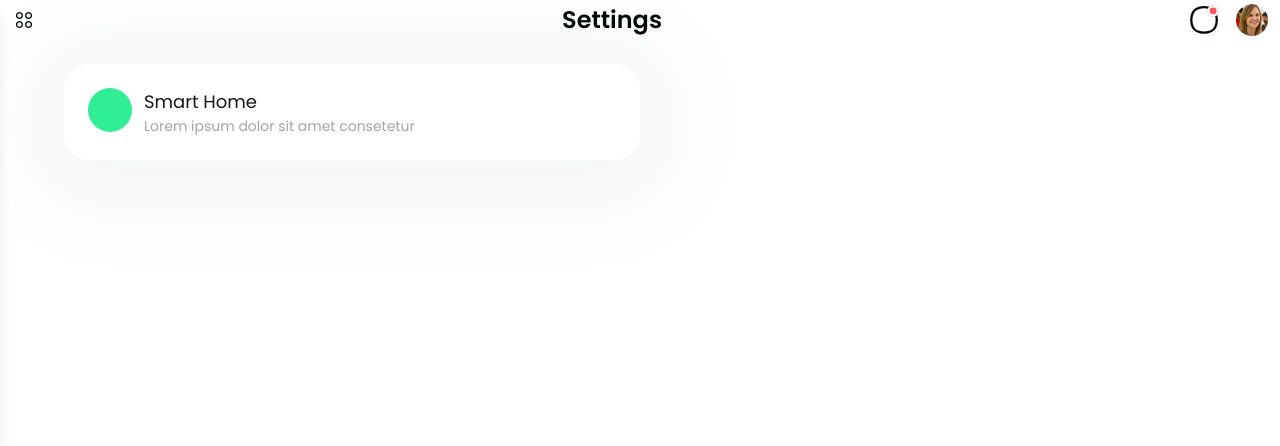
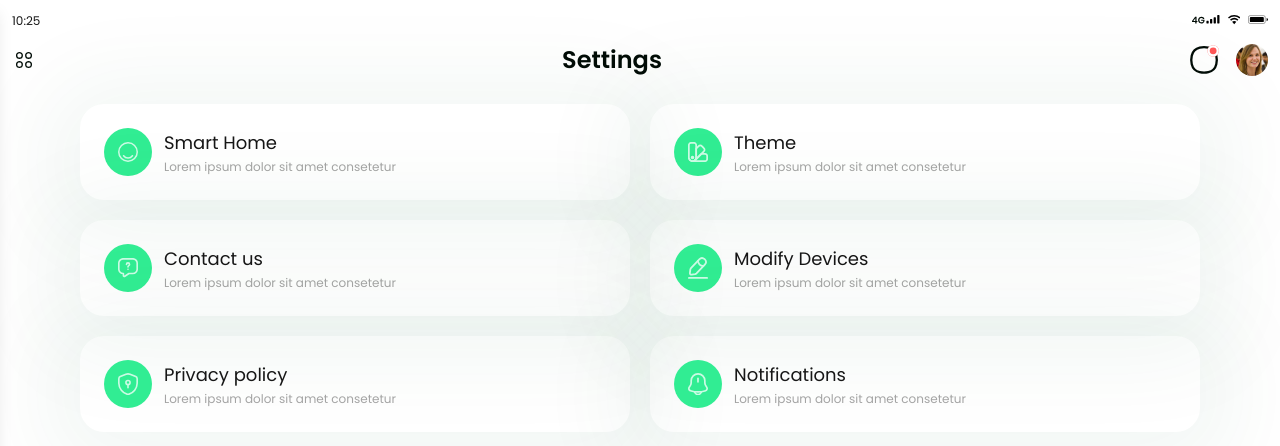
Before and after one commit to ibnul42/kirkglodf-dashboard, a Next.js app: page /settings in a window 1280 px wide. Shown: the top 446 px of the page. Built offline with nearby package versions, Linux system fonts and the light colour scheme.

Commit message:
settings page

```diff
--- a/app/(authenticated)/settings/page.jsx
+++ b/app/(authenticated)/settings/page.jsx
@@ -1,21 +1,42 @@
+import HomeIcon from '@/components/IconComponent/HomeIcon'
 import NavbarWrapper from '@/components/NavbarWrapper'
+import ThemeIcon from '@/components/IconComponent/ThemeIcon'
+import ContactIcon from '@/components/IconComponent/ContactIcon'
+import ModifyIcon from '@/components/IconComponent/ModifyIcon'
+import PrivacyIcon from '@/components/IconComponent/PrivacyIcon'
+import NotificationIcon from '@/components/IconComponent/NotificationIcon'
 import React from 'react'
+import Header from '@/components/Header'
+
+const items = [
+    { title: 'Smart Home', desc: 'Lorem ipsum dolor sit amet consetetur', icon: HomeIcon },
+    { title: 'Theme', desc: 'Lorem ipsum dolor sit amet consetetur', icon: ThemeIcon },
+    { title: 'Contact us', desc: 'Lorem ipsum dolor sit amet consetetur', icon: ContactIcon },
+    { title: 'Modify Devices', desc: 'Lorem ipsum dolor sit amet consetetur', icon: ModifyIcon },
+    { title: 'Privacy policy', desc: 'Lorem ipsum dolor sit amet consetetur', icon: PrivacyIcon },
+    { title: 'Notifications', desc: 'Lorem ipsum dolor sit amet consetetur', icon: NotificationIcon }
+]
 
 export default function SettingsPage() {
     return (
-        <div className='w-full h-full flex flex-col gap-6'>
+        <div className='w-full h-full flex flex-col'>
+            <Header />
             <NavbarWrapper>
                 <h1 className='text-2xl font-semibold text-[#010C06]'>Settings</h1>
             </NavbarWrapper>
-            <section className='flex-1 flex justify-center items-start'>
-                <div className="w-full max-w-6xl grid grid-cols-2">
-                    <div className="px-6 py-6 rounded-3xl shadow-[0_10px_88px_36px_rgba(2,106,56,0.05)] flex gap-3">
-                        <div className="bg-[#31ED93] h-11 w-11 rounded-full"></div>
-                        <div className="h-full flex flex-col justify-around">
-                            <p className='text-lg'>Smart Home</p>
-                            <p className='text-sm text-[rgba(126,126,126,0.7)]'>Lorem ipsum dolor sit amet consetetur</p>
+            <section className='flex-1 flex justify-center items-start px-20 pt-6'>
+                <div className="w-full max-w-6xl grid grid-cols-2 gap-5">
+                    {items.map((item, index) => (
+                        <div key={index} className="px-6 py-6 rounded-3xl shadow-[0_10px_88px_36px_rgba(2,106,56,0.05)] flex gap-3">
+                            <div className="bg-[#31ED93] h-12 w-12 rounded-full flex justify-center items-center">
+                                <item.icon className='w-5 h-auto opacity-75' />
+                            </div>
+                            <div className="h-full flex flex-col justify-around">
+                                <p className='text-lg'>{item.title}</p>
+                                <p className='text-xs text-[rgba(126,126,126,0.7)]'>{item.desc}</p>
+                            </div>
                         </div>
-                    </div>
+                    ))}
                 </div>
             </section>
         </div>
--- /dev/null
+++ b/components/IconComponent/ContactIcon.jsx
@@ -0,0 +1,15 @@
+const ContactIcon = ({ className = "", stroke = "#fff", ...props }) => {
+    return (
+        <svg xmlns="http://www.w3.org/2000/svg" viewBox="0 0 18.305 17.59" className={className}
+            {...props}>
+            <g id="Group_672" data-name="Group 672" transform="translate(-1.25 -1.68)">
+                <path id="Path_1005" data-name="Path 1005" d="M14.6,15.874H11.243L7.5,18.361a.838.838,0,0,1-1.3-.7v-1.79a3.969,3.969,0,0,1-4.2-4.2V6.631a3.969,3.969,0,0,1,4.2-4.2h8.4a3.969,3.969,0,0,1,4.2,4.2v5.042A3.969,3.969,0,0,1,14.6,15.874Z" fill="none" stroke={stroke} stroke-linecap="round" stroke-linejoin="round" stroke-miterlimit="10" stroke-width="1.5" />
+                <path id="Path_1006" data-name="Path 1006" d="M11.735,10.641v-.176a1.316,1.316,0,0,1,.706-1.118,1.288,1.288,0,0,0,.689-1.092,1.395,1.395,0,1,0-2.79,0" transform="translate(-1.332 -0.708)" fill="none" stroke={stroke} stroke-linecap="round" stroke-linejoin="round" stroke-width="1.5" />
+                <path id="Path_1007" data-name="Path 1007" d="M12,13.75H12" transform="translate(-1.597 -1.808)" fill="none" stroke={stroke} stroke-linecap="round" stroke-linejoin="round" stroke-width="1.5" />
+            </g>
+        </svg>
+
+    );
+};
+
+export default ContactIcon;
--- /dev/null
+++ b/components/IconComponent/HomeIcon.jsx
@@ -0,0 +1,13 @@
+const HomeIcon = ({ className = "", stroke = "#fff", ...props }) => {
+    return (
+        <svg xmlns="http://www.w3.org/2000/svg" viewBox="0 0 19.952 19.952" className={className}
+            {...props}>
+            <g id="Group_668" data-name="Group 668" transform="translate(-1.22 -1.25)">
+                <path id="Path_1000" data-name="Path 1000" d="M11.2,20.452A9.226,9.226,0,1,0,1.97,11.226,9.226,9.226,0,0,0,11.2,20.452Z" transform="translate(0)" fill="none" stroke={stroke} stroke-linecap="round" stroke-linejoin="round" stroke-width="1.5" />
+                <path id="Path_1001" data-name="Path 1001" d="M7.21,16a5.387,5.387,0,0,0,8.838,0" transform="translate(-0.406 -1.084)" fill="none" stroke={stroke} stroke-linecap="round" stroke-linejoin="round" stroke-width="1.5" />
+            </g>
+        </svg>
+    );
+};
+
+export default HomeIcon;
--- /dev/null
+++ b/components/IconComponent/ModifyIcon.jsx
@@ -0,0 +1,15 @@
+const ModifyIcon = ({ className = "", stroke = "#fff", ...props }) => {
+    return (
+        <svg xmlns="http://www.w3.org/2000/svg" viewBox="0 0 16.807 18.382" className={className}
+            {...props}>
+            <g id="Group_680" data-name="Group 680" transform="translate(-2.25 -1.4)">
+                <path id="Path_1017" data-name="Path 1017" d="M11.874,3.385l-6.982,7.39a2.593,2.593,0,0,0-.57,1.216l-.315,2.755A1.3,1.3,0,0,0,5.6,16.251l2.738-.468a2.442,2.442,0,0,0,1.182-.638L16.5,7.756c1.208-1.276,1.752-2.73-.128-4.507C14.5,1.488,13.081,2.109,11.874,3.385Z" transform="translate(-0.149 0)" fill="none" stroke={stroke} stroke-linecap="round" stroke-linejoin="round" stroke-miterlimit="10" stroke-width="1.5" />
+                <path id="Path_1018" data-name="Path 1018" d="M11.89,5.05a5.209,5.209,0,0,0,4.635,4.379" transform="translate(-1.33 -0.432)" fill="none" stroke={stroke} stroke-linecap="round" stroke-linejoin="round" stroke-miterlimit="10" stroke-width="1.5" />
+                <path id="Path_1019" data-name="Path 1019" d="M3,22H18.307" transform="translate(0 -2.969)" fill="none" stroke={stroke} stroke-linecap="round" stroke-linejoin="round" stroke-miterlimit="10" stroke-width="1.5" />
+            </g>
+        </svg>
+
+    );
+};
+
+export default ModifyIcon;
--- /dev/null
+++ b/components/IconComponent/NotificationIcon.jsx
@@ -0,0 +1,15 @@
+const NotificationIcon = ({ className = "", stroke = "#fff", ...props }) => {
+    return (
+        <svg xmlns="http://www.w3.org/2000/svg" viewBox="0 0 17.588 19.681" className={className}
+            {...props}>
+            <g id="Group_670" data-name="Group 670" transform="translate(-2.342 -1.25)">
+                <path id="Path_1002" data-name="Path 1002" d="M12,6.44v3" transform="translate(-0.87 -0.434)" fill="none" stroke={stroke} stroke-linecap="round" stroke-miterlimit="10" stroke-width="1.5" />
+                <path id="Path_1003" data-name="Path 1003" d="M11.148,2A6.007,6.007,0,0,0,5.139,8.009V9.9a4.685,4.685,0,0,1-.568,2.057L3.425,13.874a1.924,1.924,0,0,0,1.083,2.932,21.059,21.059,0,0,0,13.29,0,2,2,0,0,0,1.083-2.932l-1.146-1.913A4.718,4.718,0,0,1,17.167,9.9V8.009A6.044,6.044,0,0,0,11.148,2Z" transform="translate(0 0)" fill="none" stroke={stroke} stroke-linecap="round" stroke-miterlimit="10" stroke-width="1.5" />
+                <path id="Path_1004" data-name="Path 1004" d="M14.679,18.82a3,3,0,0,1-6.009,0" transform="translate(-0.544 -1.644)" fill="none" stroke={stroke} stroke-miterlimit="10" stroke-width="1.5" />
+            </g>
+        </svg>
+
+    );
+};
+
+export default NotificationIcon;
--- /dev/null
+++ b/components/IconComponent/PrivacyIcon.jsx
@@ -0,0 +1,15 @@
+const PrivacyIcon = ({ className = "", stroke = "#fff", ...props }) => {
+    return (
+        <svg xmlns="http://www.w3.org/2000/svg" viewBox="0 0 18.305 20.361" className={className}
+            {...props}>
+            <g id="Group_678" data-name="Group 678" transform="translate(-2.34 -1.24)">
+                <path id="Path_1013" data-name="Path 1013" d="M19.886,10.6a10.861,10.861,0,0,1-7.917,10.189,1.848,1.848,0,0,1-.961,0A10.861,10.861,0,0,1,3.09,10.6V6.458A2.264,2.264,0,0,1,4.4,4.517L9.65,2.368a4.889,4.889,0,0,1,3.685,0l5.25,2.149a2.282,2.282,0,0,1,1.31,1.942Z" transform="translate(0)" fill="none" stroke={stroke} stroke-linecap="round" stroke-linejoin="round" stroke-width="1.5" />
+                <path id="Path_1014" data-name="Path 1014" d="M11.885,12.27A1.885,1.885,0,1,0,10,10.385,1.885,1.885,0,0,0,11.885,12.27Z" transform="translate(-0.397 -0.373)" fill="none" stroke={stroke} stroke-linecap="round" stroke-linejoin="round" stroke-miterlimit="10" stroke-width="1.5" />
+                <path id="Path_1015" data-name="Path 1015" d="M12,12.5v2.828" transform="translate(-0.512 -0.603)" fill="none" stroke={stroke} stroke-linecap="round" stroke-linejoin="round" stroke-miterlimit="10" stroke-width="1.5" />
+            </g>
+        </svg>
+
+    );
+};
+
+export default PrivacyIcon;
--- /dev/null
+++ b/components/IconComponent/ThemeIcon.jsx
@@ -0,0 +1,17 @@
+const ThemeIcon = ({ className = "", stroke = "#fff", ...props }) => {
+    return (
+        <svg xmlns="http://www.w3.org/2000/svg" viewBox="0 0 17.438 17.438" className={className}
+            {...props}>
+            <g id="Group_667" data-name="Group 667" transform="translate(-1.25 -1.25)">
+                <path id="Path_995" data-name="Path 995" d="M8.375,3.992V14.751a3.194,3.194,0,0,1-.909,2.223l-.032.032a2.509,2.509,0,0,1-.223.2,2.788,2.788,0,0,1-.789.478c-.088.04-.175.072-.263.1a3.1,3.1,0,0,1-.972.151,3.391,3.391,0,0,1-.638-.064c-.1-.024-.207-.048-.311-.08a2.878,2.878,0,0,1-.367-.135c0-.008,0-.008-.008,0a4.019,4.019,0,0,1-.638-.39l-.008-.008a2.187,2.187,0,0,1-.287-.255c-.088-.1-.175-.191-.263-.295a4.018,4.018,0,0,1-.39-.638c.008-.008.008-.008,0-.008a.025.025,0,0,0-.008-.016c-.048-.112-.088-.231-.128-.351-.032-.1-.056-.207-.08-.311A3.391,3.391,0,0,1,2,14.751V3.992A1.882,1.882,0,0,1,3.992,2H6.383A1.882,1.882,0,0,1,8.375,3.992Z" fill="none" stroke={stroke} stroke-linecap="round" stroke-linejoin="round" stroke-width="1.5" />
+                <path id="Path_996" data-name="Path 996" d="M18.751,15.992v2.391a1.882,1.882,0,0,1-1.992,1.992H6a3.1,3.1,0,0,0,.972-.151c.088-.032.175-.064.263-.1a2.788,2.788,0,0,0,.789-.478,2.51,2.51,0,0,0,.223-.2l.032-.032L13.7,14h3.06A1.882,1.882,0,0,1,18.751,15.992Z" transform="translate(-0.812 -2.437)" fill="none" stroke={stroke} stroke-linecap="round" stroke-linejoin="round" stroke-width="1.5" />
+                <path id="Path_997" data-name="Path 997" d="M4.276,21.286a3.181,3.181,0,0,1-2.1-2.1A3.2,3.2,0,0,0,4.276,21.286Z" transform="translate(-0.037 -3.491)" fill="none" stroke={stroke} stroke-linecap="round" stroke-linejoin="round" stroke-width="1.5" />
+                <path id="Path_998" data-name="Path 998" d="M16.439,9.979l-2.16,2.16L8.86,17.55a3.193,3.193,0,0,0,.909-2.223v-7.7l2.16-2.16a1.887,1.887,0,0,1,2.821,0l1.689,1.689A1.887,1.887,0,0,1,16.439,9.979Z" transform="translate(-1.393 -0.576)" fill="none" stroke={stroke} stroke-linecap="round" stroke-linejoin="round" stroke-width="1.5" />
+                <path id="Path_999" data-name="Path 999" d="M5.8,18.594a.8.8,0,1,0-.8-.8A.8.8,0,0,0,5.8,18.594Z" transform="translate(-0.609 -3.046)" fill="none" stroke={stroke} stroke-linecap="round" stroke-linejoin="round" stroke-width="1.5" />
+            </g>
+        </svg>
+
+    );
+};
+
+export default ThemeIcon;
```
